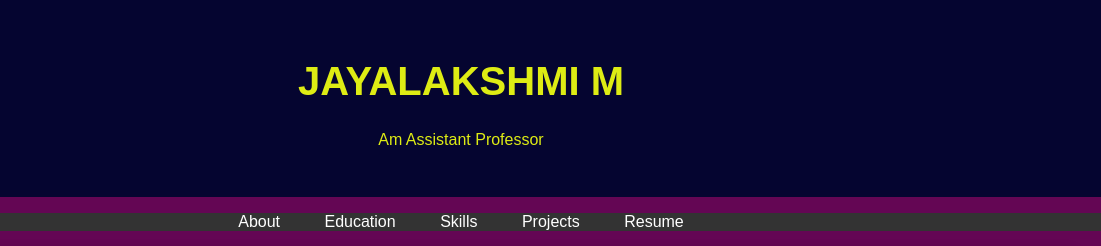
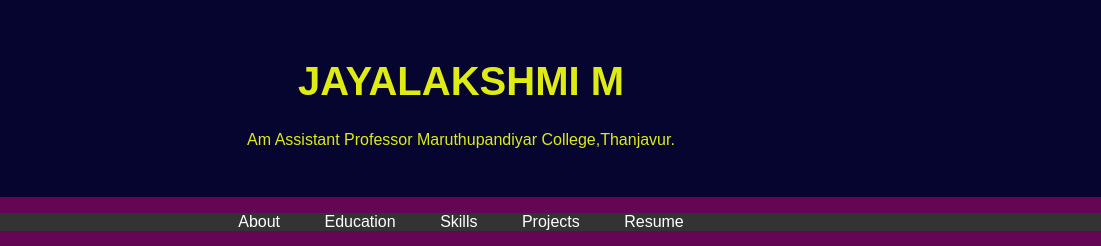
Before and after one commit to jayaelango/Project_1, a plain HTML site: page index.html in a window 1280 px wide. Shown: the top 246 px of the page, 179-1280 px from the left. Drawn offline with Linux system fonts and the light colour scheme.

Commit message:
Update index.html

```diff
--- a/index.html
+++ b/index.html
@@ -97,7 +97,7 @@
             <!-- Add your profile picture here -->
             <img src="./WhatsApp Image 2025-01-10 at 12.32.30.jpeg" alt="Your Profile Picture" class="profile-picture">
             <h1>JAYALAKSHMI M</h1>
-            <p>Am Assistant Professor</p>
+            <p>Am Assistant Professor Maruthupandiyar College,Thanjavur.</p>
         </div>
     </header>
 
```
